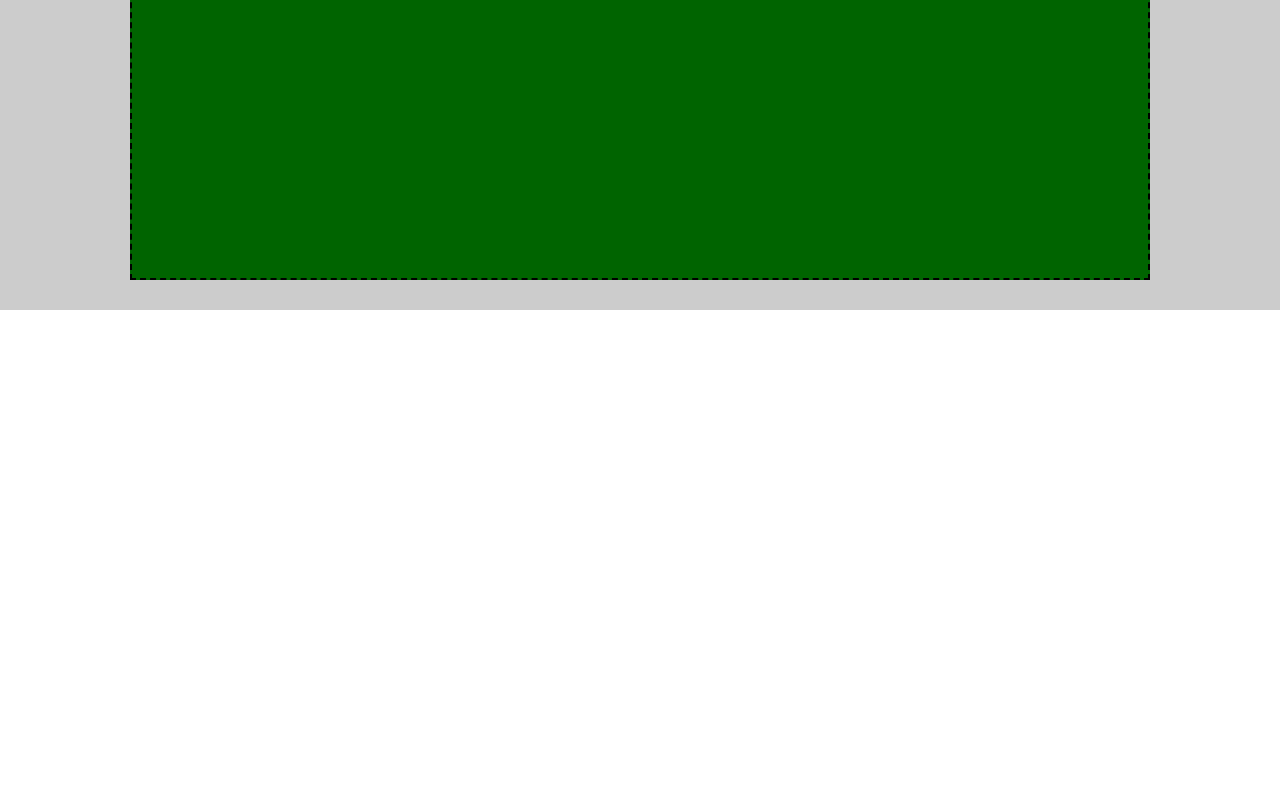
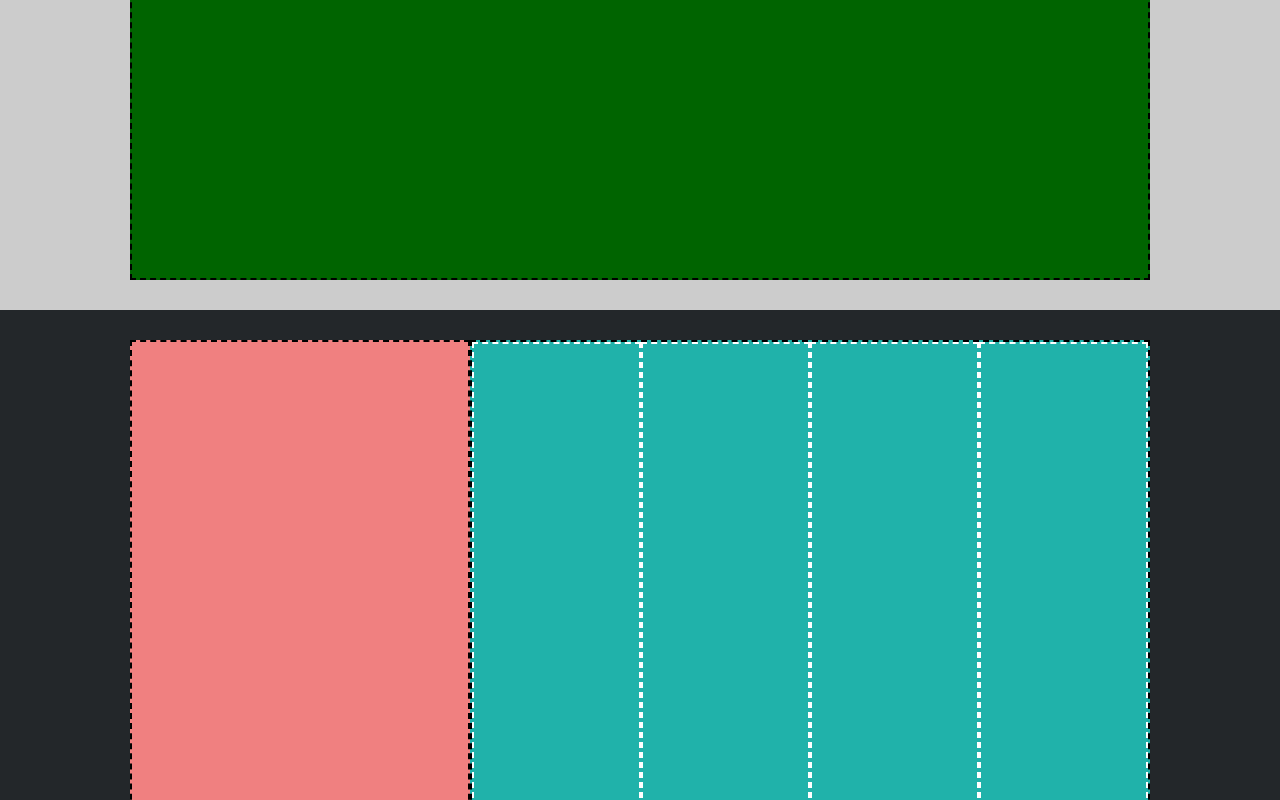
Before and after one commit to Matteo-Nesti/htmlcss-struttura-discord, a plain HTML site: page index.html in a window 1280 px wide. Shown: the part 2000-2800 px from the top of the page. Before the commit the page ends 2310 px from the top, so only its background shows below. Drawn offline with Linux system fonts and the light colour scheme.

Commit message:
add footer css for footer and some fix in css

```diff
--- a/css/style.css
+++ b/css/style.css
@@ -21,16 +21,30 @@ main > :nth-child(even) {
     background: #CCC;
 }
 
+footer {
+    background-color: #23272a;
+}
+
 /* utility */
 
 .display-flex {
     display: flex;
 }
 
-.align-contents {
-    justify-content: center;
+.space-between {
+    justify-content: space-between;
+}
+
+.align-items {
     align-items: center;
 }
+
+.justify-content {
+
+    justify-content: center;
+
+}
+
 
 .container {
     width: 1080px;
@@ -98,3 +112,33 @@ contenuto rappresentativo diverso */
     background-color: darkgreen;
     border: 2px dashed black;
 }
+
+/* footer */
+
+.social-link-column {
+    min-height: 500px;
+    width: calc(100% / 3);
+    background-color: lightcoral;
+    border: 2px dashed black;
+}
+
+.help-link-column {
+    min-height: 500px;
+    width: calc(100% / 3 * 2);
+    background-color: lightseagreen;
+    border: 2px dashed black;
+}
+
+.link {
+    width: 100%;
+    border: 2px dashed white;
+}
+
+footer section {
+    border-bottom: 1px solid rgb(255, 255, 255);
+}
+
+.ending-row {
+    height: 100px;
+    background-color: greenyellow;
+}
--- a/index.html
+++ b/index.html
@@ -10,16 +10,24 @@
 
 <body>
 
+    <!-- intestazione header -->
+
     <header>
         <div class="container display-flex">
             <div class="logo"></div>
             <div class="nav-bar"></div>
             <div class="login"></div>
         </div>
-        <div class="spotlight-container display-flex align-contents">
+
+        <!-- spotlight -->
+
+        <div class="spotlight-container display-flex justify-content">
             <div class="spotlight"></div>
         </div>
     </header>
+
+
+    <!-- intestazione main -->
 
     <main>
         <section class="">
@@ -50,5 +58,31 @@
         </section>
     </main>
 
+
+    <!-- intestazione footer -->
+
+    <footer>
+        <section class="">
+            <div class="container display-flex">
+                <div class="social-link-column"></div>
+                <div class="help-link-column display-flex">
+                    <div class="link"></div>
+                    <div class="link"></div>
+                    <div class="link"></div>
+                    <div class="link"></div>
+                </div>
+            </div>
+        </section>
+
+        <section>
+            <div class="container">
+                <div class="display-flex align-items space-between ending-row">
+                    <div class="logo"></div>
+                    <div class="login"></div>
+                </div>
+            </div>
+        </section>
+    </footer>
+
 </body>
 </html>
```
